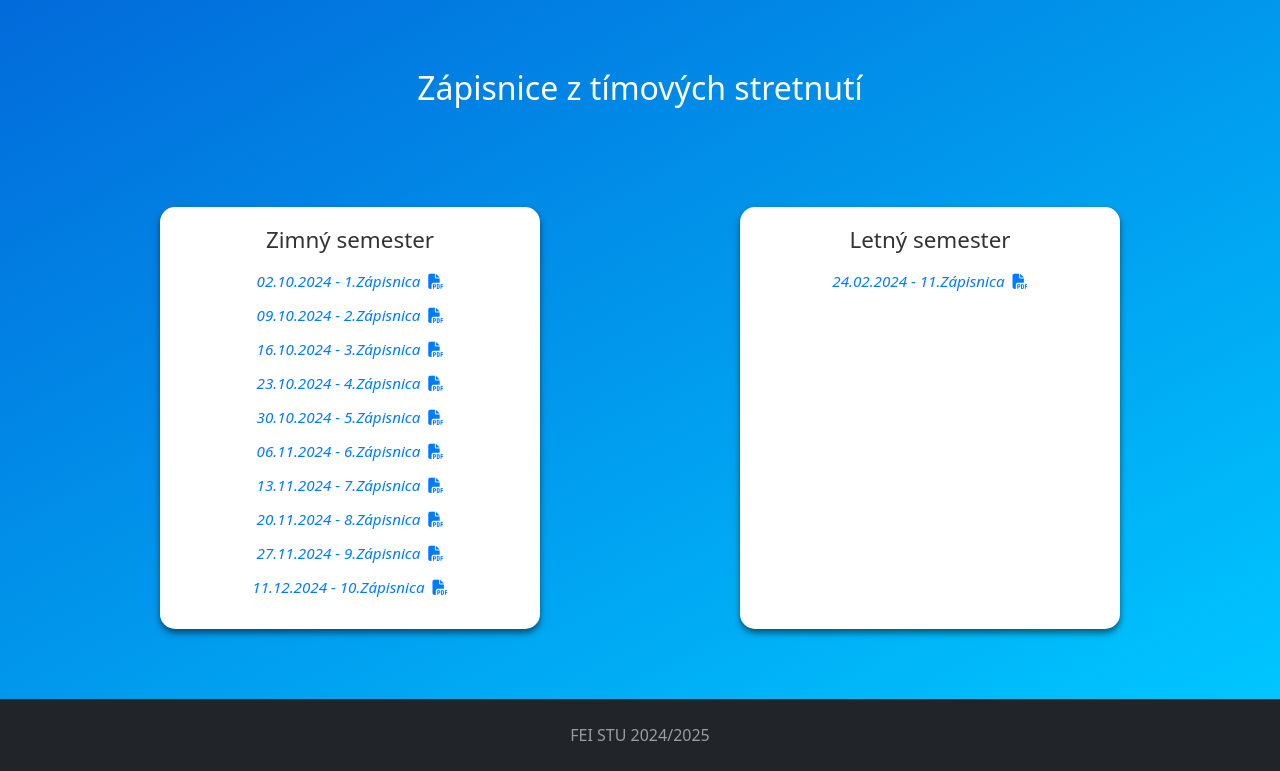
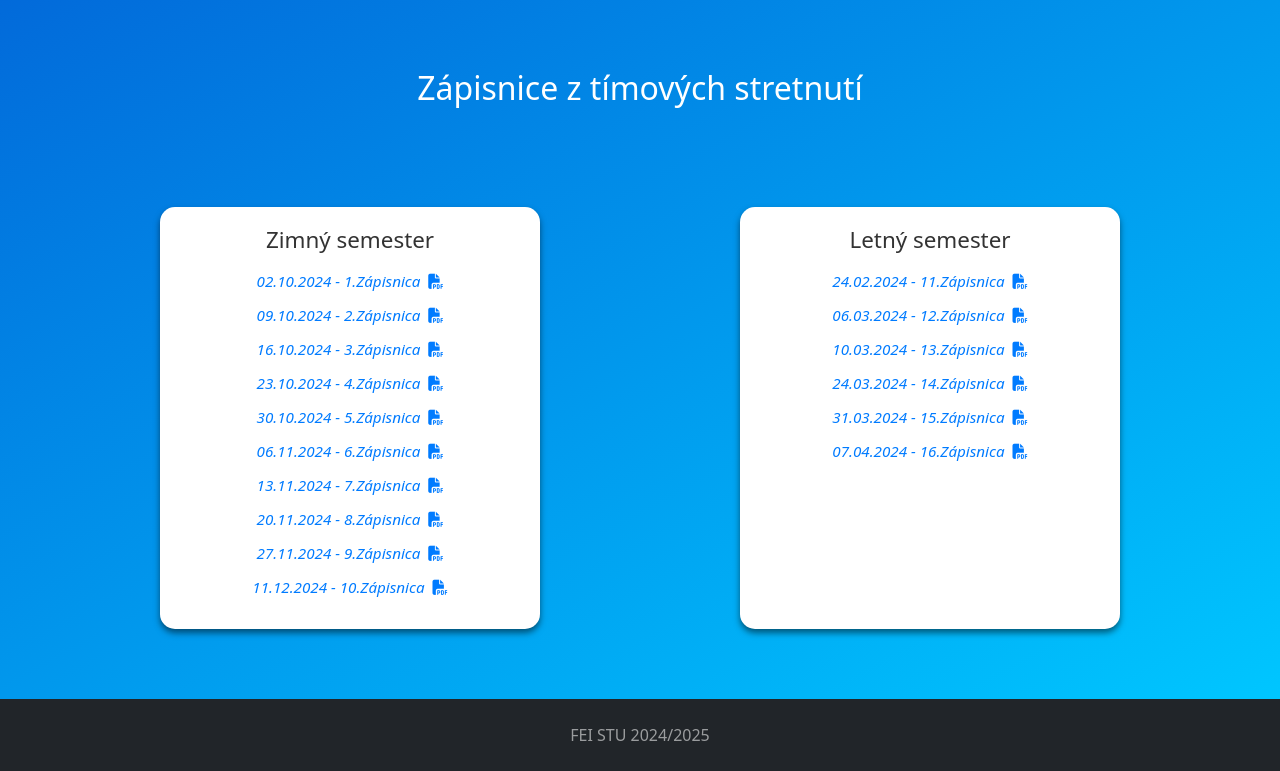
Before and after one commit to Starovic-FEI/tp-stranka, a Flask app: page /meetings in a window 1280 px wide. Shown: the part 83-854 px from the top of the page. Run offline with Flask 3, Linux system fonts and the light colour scheme.

Commit message:
Added Zapisnica 12,13,14,15,16

```diff
--- a/templates/meetings.html
+++ b/templates/meetings.html
@@ -83,6 +83,20 @@
                     <li><a href="{{ url_for('static', filename='meetings/11.Zápisnica tímového stretnutia.pdf') }}"
                         target="_blank">24.02.2024 - 11.Zápisnica &nbsp;<i class="fa-solid fa-file-pdf"></i></a>
                     </li>
+                    <li><a href="{{ url_for('static', filename='meetings/12.Zápisnica tímového stretnutia.pdf') }}"
+                        target="_blank">06.03.2024 - 12.Zápisnica &nbsp;<i class="fa-solid fa-file-pdf"></i></a>
+                    </li>
+                    <li><a href="{{ url_for('static', filename='meetings/13.Zápisnica tímového stretnutia.pdf') }}"
+                        target="_blank">10.03.2024 - 13.Zápisnica &nbsp;<i class="fa-solid fa-file-pdf"></i></a>
+                    </li>
+                    <li><a href="{{ url_for('static', filename='meetings/14.Zápisnica tímového stretnutia.pdf') }}"
+                        target="_blank">24.03.2024 - 14.Zápisnica &nbsp;<i class="fa-solid fa-file-pdf"></i></a>
+                    </li>
+                    <li><a href="{{ url_for('static', filename='meetings/15.Zápisnica tímového stretnutia.pdf') }}"
+                        target="_blank">31.03.2024 - 15.Zápisnica &nbsp;<i class="fa-solid fa-file-pdf"></i></a>
+                    </li>
+                    <li><a href="{{ url_for('static', filename='meetings/16.Zápisnica tímového stretnutia.pdf') }}"
+                        target="_blank">07.04.2024 - 16.Zápisnica &nbsp;<i class="fa-solid fa-file-pdf"></i></a>
                 </ul>
                 </div>
             </div>
```
Also changed, not shown: 5 other files.
